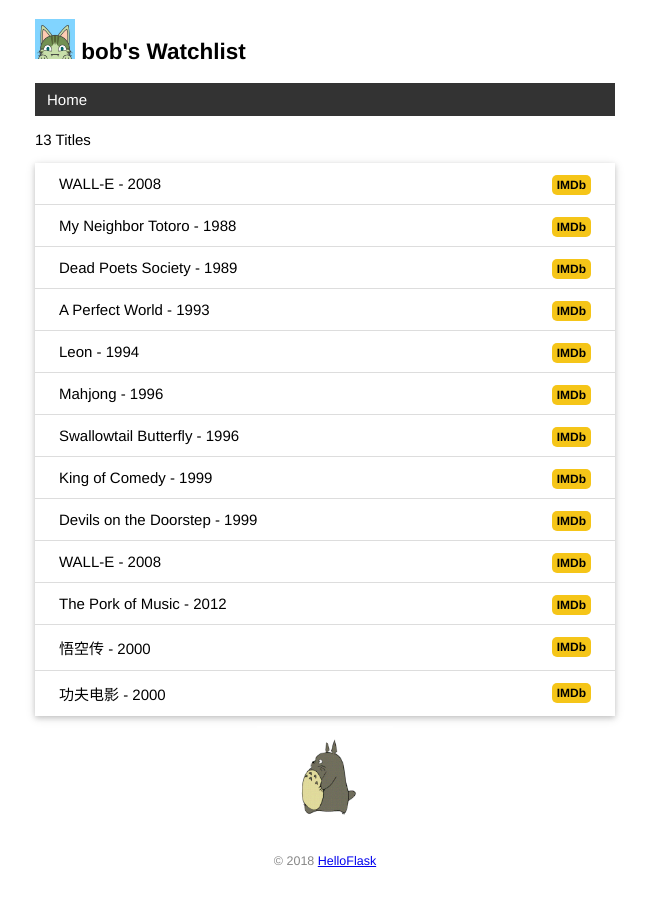
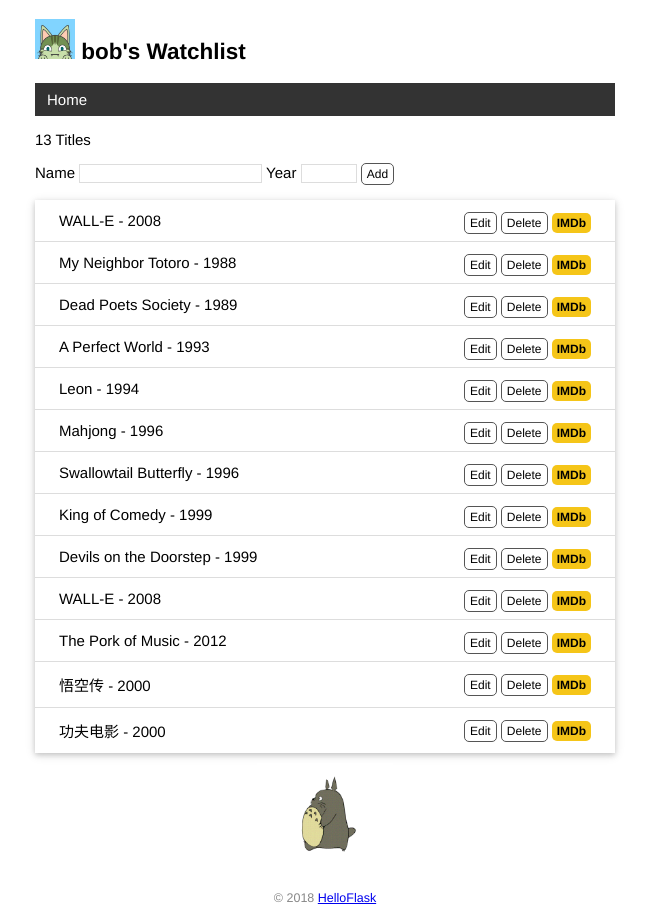
Before and after one commit to angang56789/watchlist, a Flask app: page / in a window 1280 px wide. Shown: the whole page, without its empty margins (315-964 px from the left). Before the commit the page ends 867 px from the top, so only its background shows below. Run offline with Flask 2, Linux system fonts and the light colour scheme; data comes from the database, SQL or seed files in the repository; both versions use the stored data as it was after the commit.

Commit message:
Create, edit and delete item by form

```diff
--- a/app.py
+++ b/app.py
@@ -15,7 +15,7 @@ import os
 import sys
 import click
 
-from flask import Flask, url_for, render_template
+from flask import Flask, url_for, render_template, flash, request, redirect
 from markupsafe import escape
 from flask_sqlalchemy import SQLAlchemy
 
@@ -28,6 +28,7 @@ else:
 app = Flask(__name__)
 app.config['SQLALCHEMY_DATABASE_URI'] = prefix + os.path.join(app.root_path, 'data.db')
 app.config['SQLALCHEMY_TRACK_MODIFICATIONS'] = False
+app.config['SECRET_KEY'] = os.getenv('SECRET_KEY', 'dev')
 db = SQLAlchemy(app)
 
 
@@ -57,9 +58,21 @@ class Movie(db.Model):
     year = db.Column(db.String(4))
 
 
-@app.route('/')
+@app.route('/', methods=['GET', 'POST'])
 def index():
-    user = User.query.first()
+    # user = User.query.first()
+    if request.method == 'POST':
+        title = request.form.get('title')
+        year = request.form.get('year')
+        if not title or not year or len(year)>4 or len(title)>60:
+            flash('Invalid input.')
+            return redirect(url_for('index'))
+        movie = Movie(title=title, year=year)
+        db.session.add(movie)
+        db.session.commit()
+        flash('Item created.')
+        return redirect(url_for('index'))
+
     movies = Movie.query.all()
     return render_template('index.html', movies=movies)
 
@@ -76,6 +89,33 @@ def test_url_for():
     print(url_for('test_url_for'))
     print(url_for('test_url_for', num=2))
     return 'test page'
+
+@app.route('/movie/edit/<int:movie_id>', methods=['GET', 'POST'])
+def edit(movie_id):
+    movie = Movie.query.get_or_404(movie_id)
+
+    if request.method == 'POST':
+        title = request.form.get('title')
+        year = request.form.get('year')
+
+        if not title or not year or len(year)>4 or len(title)>60:
+            flash('Invalid input.')
+            return redirect(url_for('edit', movie_id=movie_id))
+
+        movie.title = title
+        movie.year = year
+        db.session.commit()
+        flash('Item updated.')
+        return redirect(url_for('index'))
+    return render_template("edit.html", movie=movie)
+
+@app.route('/movie/delete/<int:movie_id>', methods=['POST'])
+def delete(movie_id):
+    movie = Movie.query.get_or_404(movie_id)
+    db.session.delete(movie)
+    db.session.commit()
+    flash('Item deleted.')
+    return redirect(url_for('index'))
 
 
 @app.errorhandler(404)
--- a/static/style.css
+++ b/static/style.css
@@ -83,3 +83,38 @@ nav li a:hover {
     border-radius: 5px;
     padding: 3px 5px;
 }
+
+/* 覆盖某些浏览器对 input 元素定义的字体 */
+input[type=submit] {
+    font-family: inherit;
+}
+
+input[type=text] {
+    border: 1px solid #ddd;
+}
+
+input[name=year] {
+    width: 50px;
+}
+
+.btn {
+    font-size: 12px;
+    padding: 3px 5px;
+    text-decoration: none;
+    cursor: pointer;
+    background-color: white;
+    color: black;
+    border: 1px solid #555555;
+    border-radius: 5px;
+}
+
+.btn:hover {
+    text-decoration: none;
+    background-color: black;
+    color: white;
+    border: 1px solid black;
+}
+
+.inline-form {
+    display: inline;
+}
--- a/templates/base.html
+++ b/templates/base.html
@@ -10,6 +10,10 @@
     {% endblock %}
 </head>
 <body>
+    <!-- 插入到页面标题上方 -->
+    {% for message in get_flashed_messages() %}
+        <div class="alert">{{ message }}</div>
+    {% endfor %}
     <h2>
         <img alt="Avatar" class="avatar" src="{{ url_for('static', filename='images/avatar.jpg') }}">
         {{ user.name }}'s Watchlist
--- a/templates/index.html
+++ b/templates/index.html
@@ -2,10 +2,21 @@
 
 {% block content %}
 <p>{{ movies|length }} Titles</p>
+<form method="post">
+    <label for="title">Name</label>
+    <input type="text" name="title" id="title" autocomplete="off" required>
+    <label for="year">Year</label>
+    <input type="text" name="year" id="year" autocomplete="off" required>
+    <input class="btn" type="submit" name="submit" value="Add">
+</form>
 <ul class="movie-list">
     {% for movie in movies %}
     <li>{{ movie.title }} - {{ movie.year }}
         <span class="float-right">
+            <a class="btn" href="{{ url_for('edit', movie_id=movie.id) }}">Edit</a>
+            <form class="inline-form" method="post" action="{{ url_for('delete', movie_id=movie.id) }}">
+                <input class="btn" type="submit" name="delete" value="Delete" onclick="return confirm('Are you sure?')">
+            </form>
             <a class="imdb" href="https://www.imdb.com/find?q={{ movie.title }}" target="_blank" title="Find this movie on IMDb">IMDb</a>
         </span>
     </li>
```
Also changed, not shown: templates/edit.html (added, +10 -0 lines), data.db.
